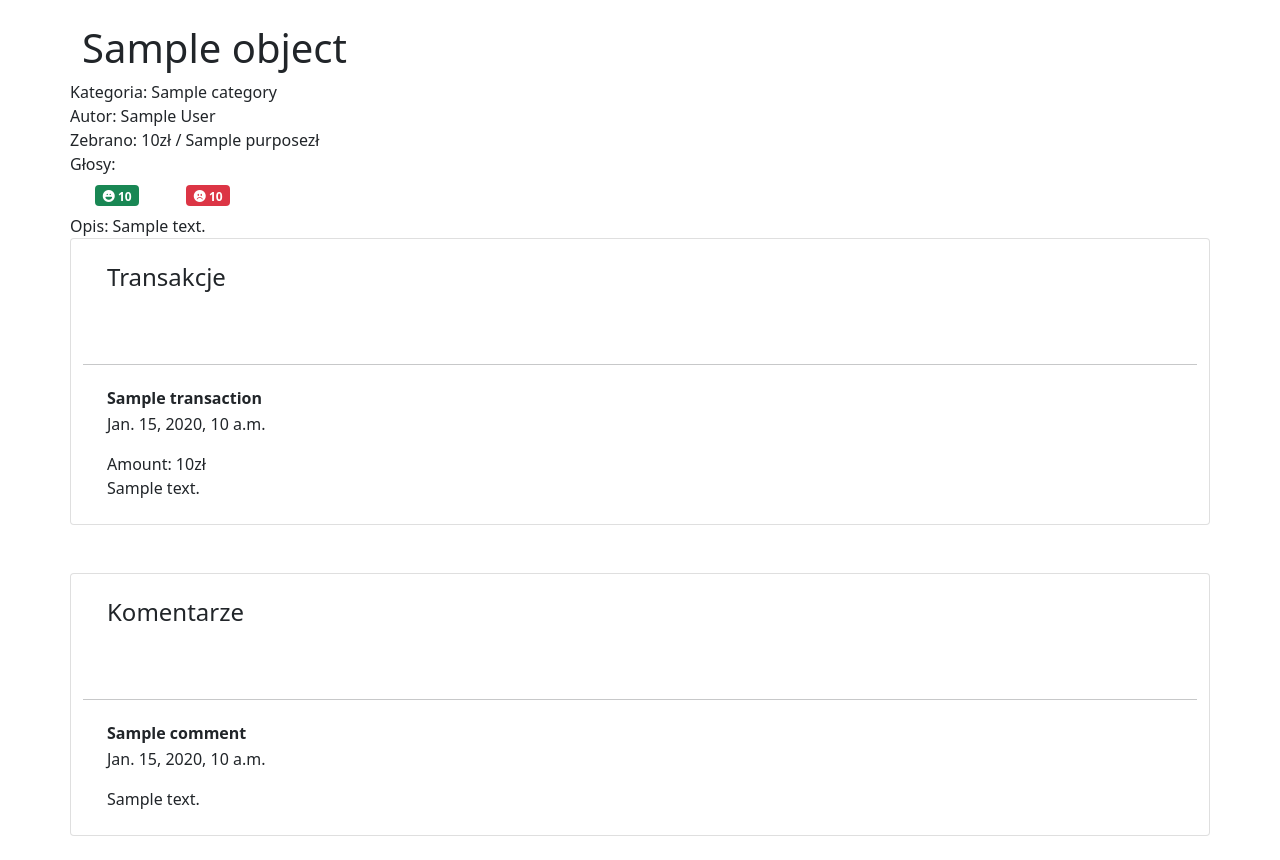
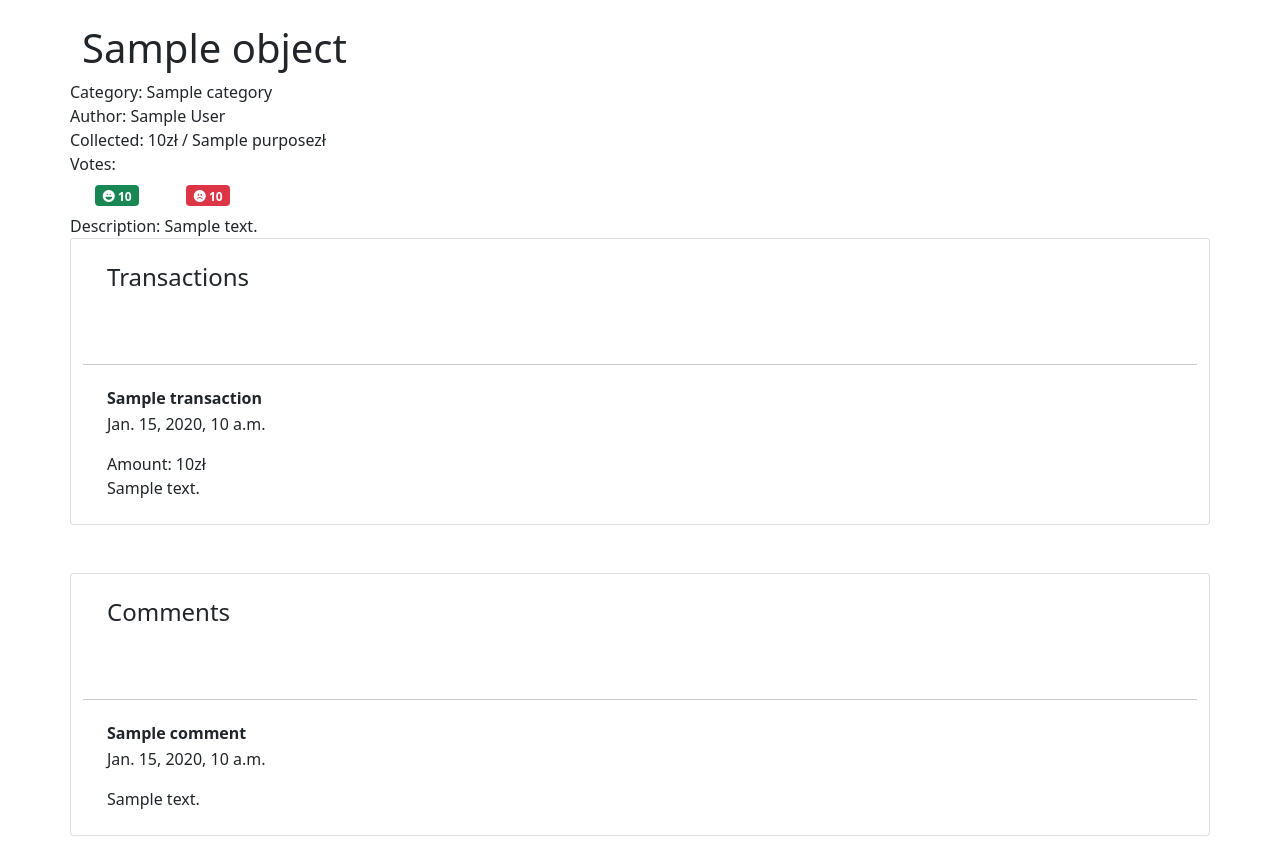
Before and after one commit to SergeyKhrystenko/pomozemy, a Django app: template fundraisers/templates/fundraiser/fundraiser_detail.html in a window 1280 px wide. Shown: the part 56-916 px from the top of the page. Run offline with Django 4.2, Linux system fonts and the light colour scheme; the template is opened without the code that fills it: most values are stand-ins (such as "Sample title", 1, 10 or a date in 2020); some libraries are stand-ins or nearby versions.

Commit message:
add localisation

```diff
--- a/fundraisers/forms.py
+++ b/fundraisers/forms.py
@@ -2,6 +2,7 @@
 from crispy_forms.layout import Submit
 from django import forms
 from django.urls import reverse_lazy
+from django.utils.translation import gettext_lazy as _
 
 from fundraisers.models import Fundraiser, Comment, Transaction
 
@@ -11,7 +12,7 @@
         super().__init__(*args, **kwargs)
         self.helper = FormHelper(self)
         self.helper.form_method = 'post'
-        self.helper.add_input(Submit('submit', 'Submit'))
+        self.helper.add_input(Submit('submit', _('Submit')))
 
 
 class FundraiserForm(BaseModelForm):
--- a/fundraisers/templates/fundraiser/fundraiser_detail.html
+++ b/fundraisers/templates/fundraiser/fundraiser_detail.html
@@ -1,13 +1,14 @@
 {% extends '__base__.html' %}
+{% load i18n %}
 {% load crispy_forms_tags %}
 {% block title %}{{ object.name }}{% endblock %}
 {% block content %}
     <div class="row my-4">
         <h1>{{ object.name }}</h1>
-        <div class="row">Kategoria: {{ object.category.name }}</div>
-        <div class="row">Autor: {{ object.owner.first_name }} {{ object.owner.last_name }}</div>
-        <div class="row">Zebrano: {{ object.transaction_sum }}zł / {{ object.purpose }}zł</div>
-        <div class="row">Głosy:
+        <div class="row">{% translate 'Category' %}: {{ object.category.name }}</div>
+        <div class="row">{% translate 'Author' %}: {{ object.owner.first_name }} {{ object.owner.last_name }}</div>
+        <div class="row">{% translate 'Collected' %}: {{ object.transaction_sum }}zł / {{ object.purpose }}zł</div>
+        <div class="row">{% translate 'Votes' %}:
             <div class="row">
                 <div class="col-1">
                     <form action="{% url 'fundraiser_vote' object.id %}" method="post" class="form-inline">
@@ -31,11 +32,11 @@
                 </div>
             </div>
         </div>
-        <div class="row">Opis: {{ object.description|safe }}</div>
+        <div class="row">{% translate 'Description' %}: {{ object.description|safe }}</div>
 
         <div class="card text-dark">
             <div class="card-body p-4">
-                <h4 class="mb-0">Transakcje</h4>
+                <h4 class="mb-0">{% translate 'Transactions' %}</h4>
             </div>
             <div class="card-body p-4">
                 {% crispy transaction_form %}
@@ -54,7 +55,7 @@
                                 </p>
                             </div>
                             <p class="mb-0">
-                                Amount: {{ transaction.amount }}zł<br>
+                                {% translate 'Amount' %}: {{ transaction.amount }}zł<br>
                                 {{ transaction.comment }}
                             </p>
                         </div>
@@ -70,7 +71,7 @@
 
         <div class="card text-dark">
             <div class="card-body p-4">
-                <h4 class="mb-0">Komentarze</h4>
+                <h4 class="mb-0">{% translate 'Comments' %}</h4>
             </div>
             <div class="card-body p-4">
                 {% crispy comment_form %}
--- a/pomozemy/settings.py
+++ b/pomozemy/settings.py
@@ -97,7 +97,7 @@
 # Internationalization
 # https://docs.djangoproject.com/en/4.0/topics/i18n/
 
-LANGUAGE_CODE = 'pl-PL'
+LANGUAGE_CODE = 'pl'
 
 TIME_ZONE = 'Europe/Warsaw'
 
```
Also changed, not shown: fundraisers/models.py (+12 -11 lines), fundraisers/templates/fundraiser/fundraiser_list.html (+7 -7 lines), fundraisers/locale/pl/LC_MESSAGES/django.po (added).
